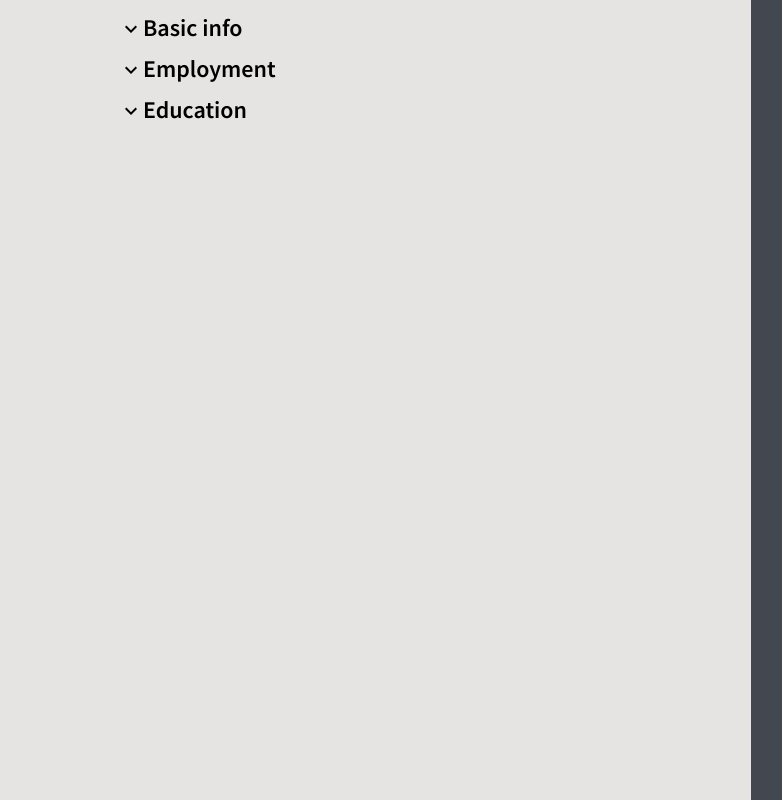
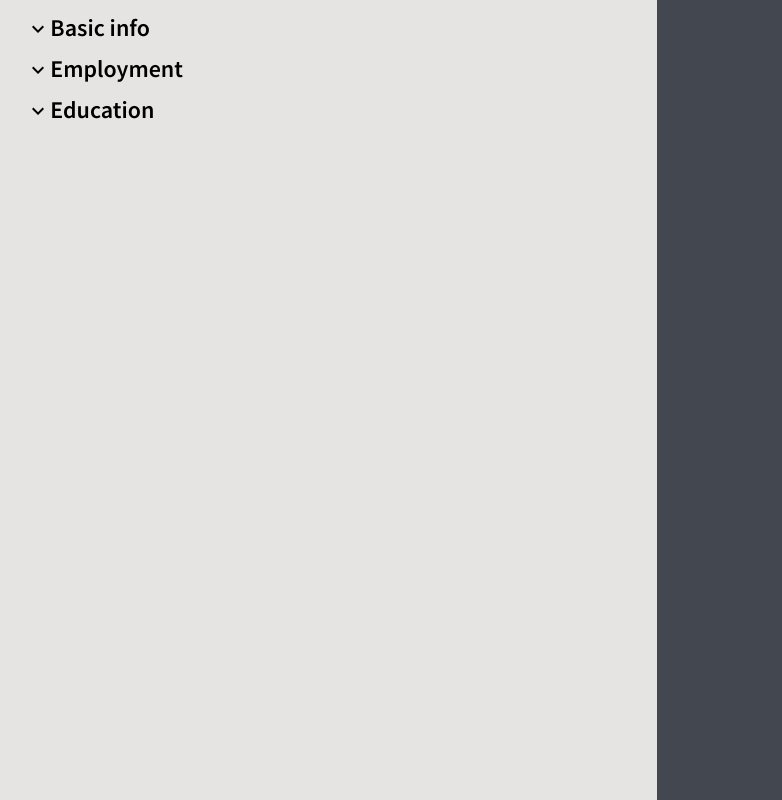
Before and after one commit to sndell/simple-cv, a React (Create React App) app: page /editor in a window 1280 px wide. Shown: the whole page, without its empty margins (17-799 px from the left). Built offline with nearby package versions, Linux system fonts and the light colour scheme.

Commit message:
small changes to animations

```diff
--- a/src/pages/editor/components/index.tsx
+++ b/src/pages/editor/components/index.tsx
@@ -20,15 +20,15 @@ const Editor = () => {
 
 const Wrapper = styled.div`
   display: grid;
-  grid-template-columns: 60% 40%;
+  grid-template-columns: 10fr 9fr;
 `;
 
 const Details = styled.div`
   max-height: 100vh;
   display: flex;
   flex-direction: column;
-  padding: 8px 160px;
-  overflow-y: auto;
+  padding: 8px 10%;
+  overflow-y: scroll;
 `;
 
 export default Editor;
```
